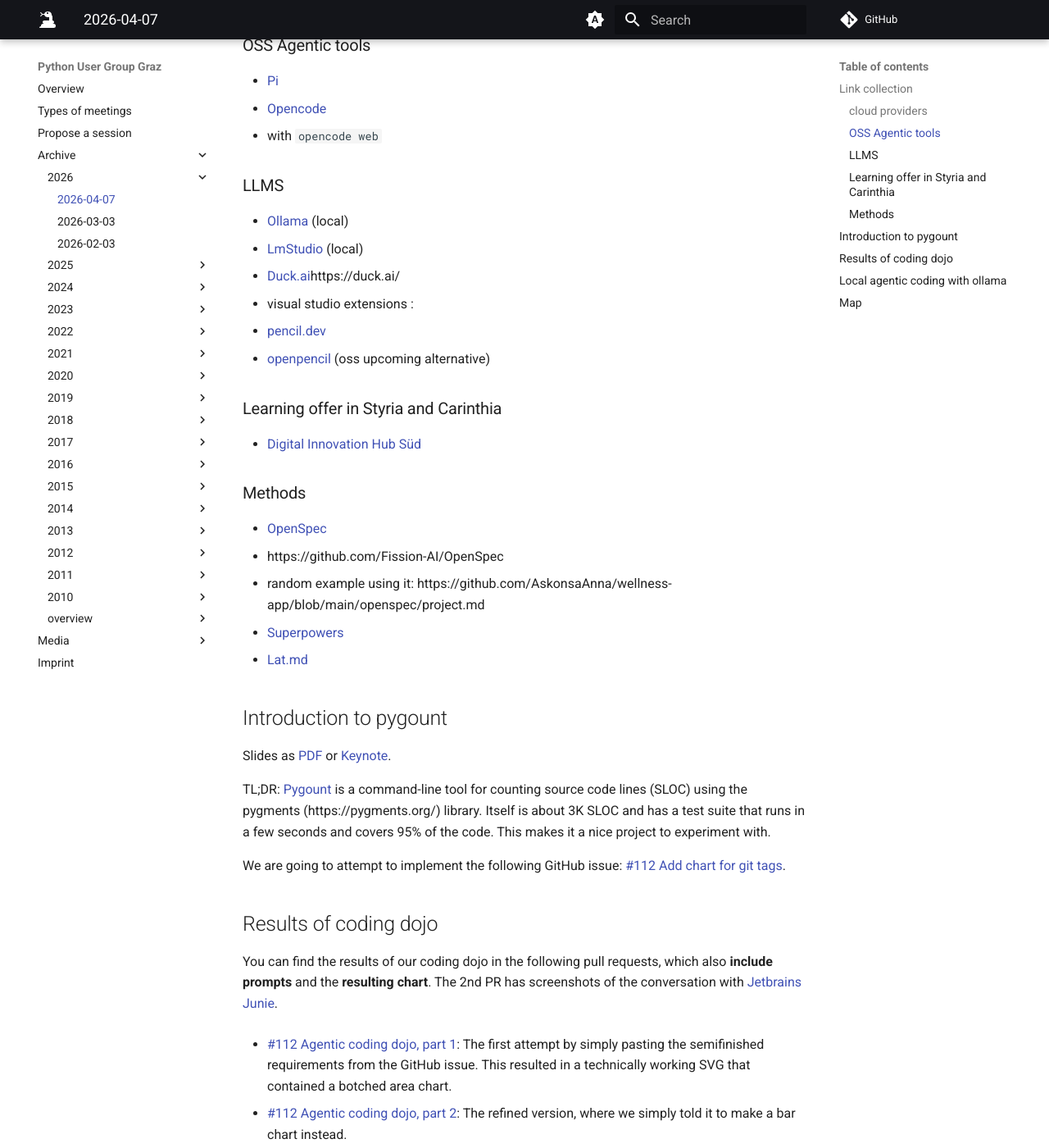
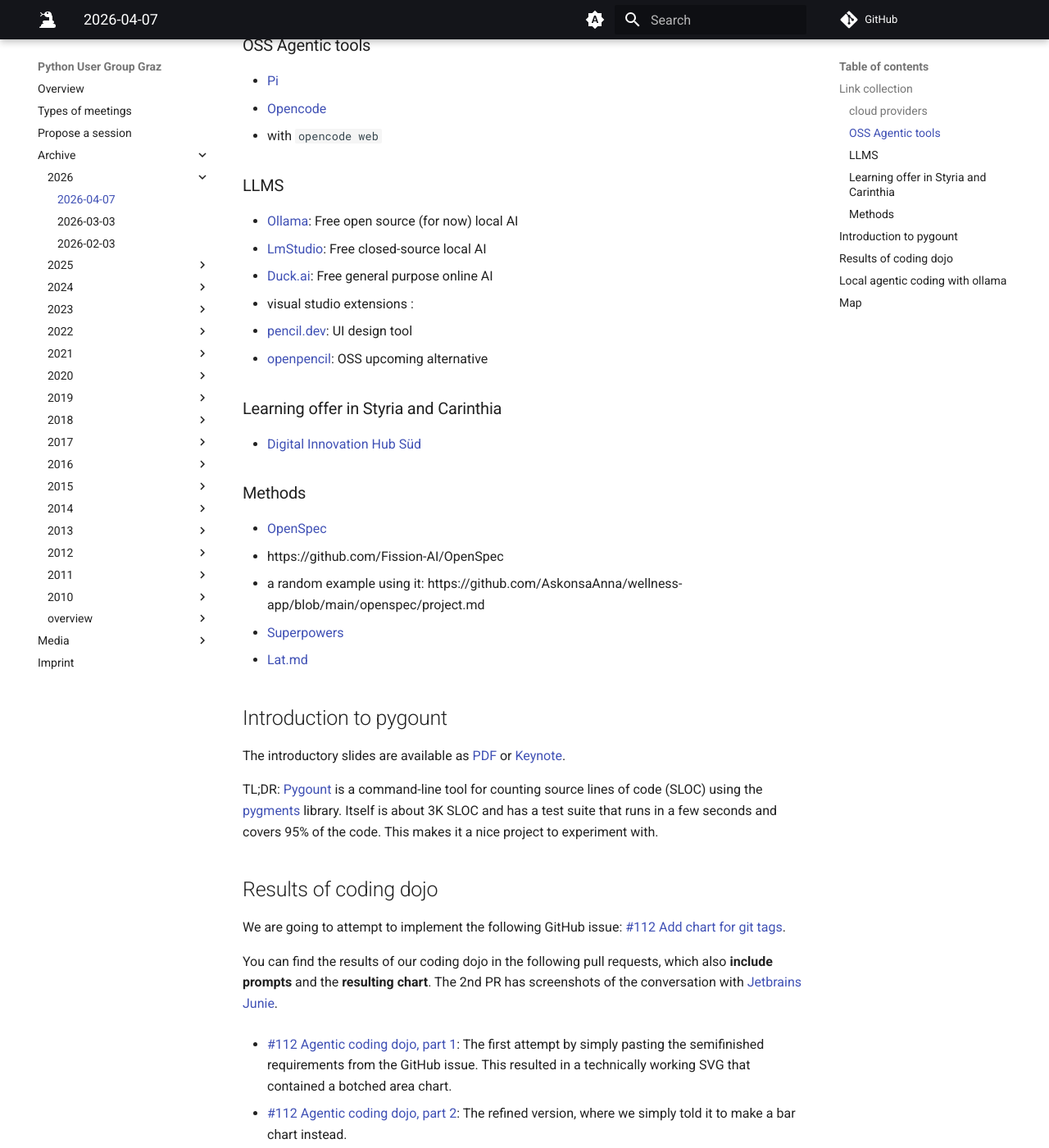
Before and after one commit to pygraz/ghp-website, an MkDocs documentation site: the page built from docs/meetings/2026/2026-04-07.md, in a window 1280 px wide and 1400 px high, scrolled down 881 px. Shown: the whole window at 82% size. Built offline with MkDocs 1.6.1 and Material for MkDocs 9.7.7, drawn with Linux system fonts in a browser that asks for light colours; comment, search, counter and statistics services are not loaded; some of the changed text lies outside the part shown.

Commit message:
#9 Update meeting 2026/04: Agentic Python coding dojo

```diff
--- a/docs/meetings/2026/2026-04-07.md
+++ b/docs/meetings/2026/2026-04-07.md
@@ -15,7 +15,7 @@
 
 ### cloud providers
 
-llm router without subscription
+LLM router without subscription
 
 - eu: souvereign cloud, zero data retention
   - [edenai](https://www.edenai.co/) (Fr)
@@ -31,13 +31,13 @@
 
 ### LLMS
 
-- [Ollama](https://ollama.com) (local)
-- [LmStudio](https://lmstudio.ai/) (local)
-- [Duck.ai]()https://duck.ai/
+- [Ollama](https://ollama.com): Free open source (for now) local AI
+- [LmStudio](https://lmstudio.ai/): Free closed-source local AI
+- [Duck.ai](https://duck.ai/): Free general purpose online AI
 
 - visual studio extensions :
-  - [pencil.dev](https://www.pencil.dev/)
-  - [openpencil](https://openpencil.dev/) (oss upcoming alternative)
+  - [pencil.dev](https://www.pencil.dev/): UI design tool
+  - [openpencil](https://openpencil.dev/): OSS upcoming alternative
 
 ### Learning offer in Styria and Carinthia
 
@@ -47,19 +47,19 @@
 
 - [OpenSpec](https://openspec.dev/)
   - https://github.com/Fission-AI/OpenSpec
-  - random example using it: https://github.com/AskonsaAnna/wellness-app/blob/main/openspec/project.md
+  - a random example using it: https://github.com/AskonsaAnna/wellness-app/blob/main/openspec/project.md
 - [Superpowers](https://github.com/obra/superpowers)
 - [Lat.md](https://www.lat.md/)
 
 ## Introduction to pygount
 
-Slides as [PDF](files/pygount%20-%20add%20chart.pdf) or [Keynote](files/pygount%20-%20add%20chart.key).
+The introductory slides are available as [PDF](files/pygount%20-%20add%20chart.pdf) or [Keynote](files/pygount%20-%20add%20chart.key).
 
-TL;DR: [Pygount](https://pypi.org/project/pygount/) is a command-line tool for counting source code lines (SLOC) using the pygments (https://pygments.org/) library. Itself is about 3K SLOC and has a test suite that runs in a few seconds and covers 95% of the code. This makes it a nice project to experiment with.
+TL;DR: [Pygount](https://pypi.org/project/pygount/) is a command-line tool for counting source lines of code (SLOC) using the [pygments](https://pygments.org/) library. Itself is about 3K SLOC and has a test suite that runs in a few seconds and covers 95% of the code. This makes it a nice project to experiment with.
+
+## Results of coding dojo
 
 We are going to attempt to implement the following GitHub issue: [#112 Add chart for git tags](https://github.com/roskakori/pygount/issues/112).
-
-## Results of coding dojo
 
 You can find the results of our coding dojo in the following pull requests, which also **include prompts** and the **resulting chart**. The 2nd PR has screenshots of the conversation with [Jetbrains Junie](https://www.jetbrains.com/junie/).
 
```
Also changed, not shown: pyproject.toml (+4 -4 lines), 1 other file.
